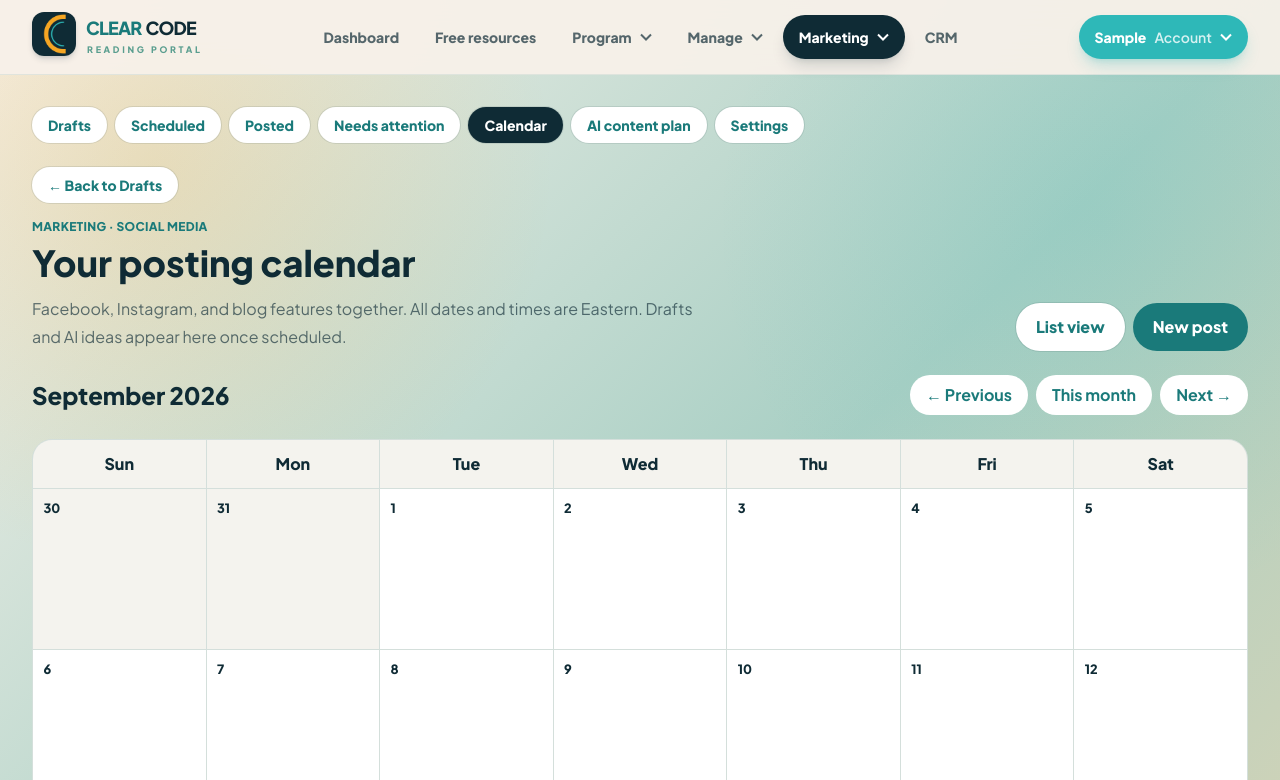
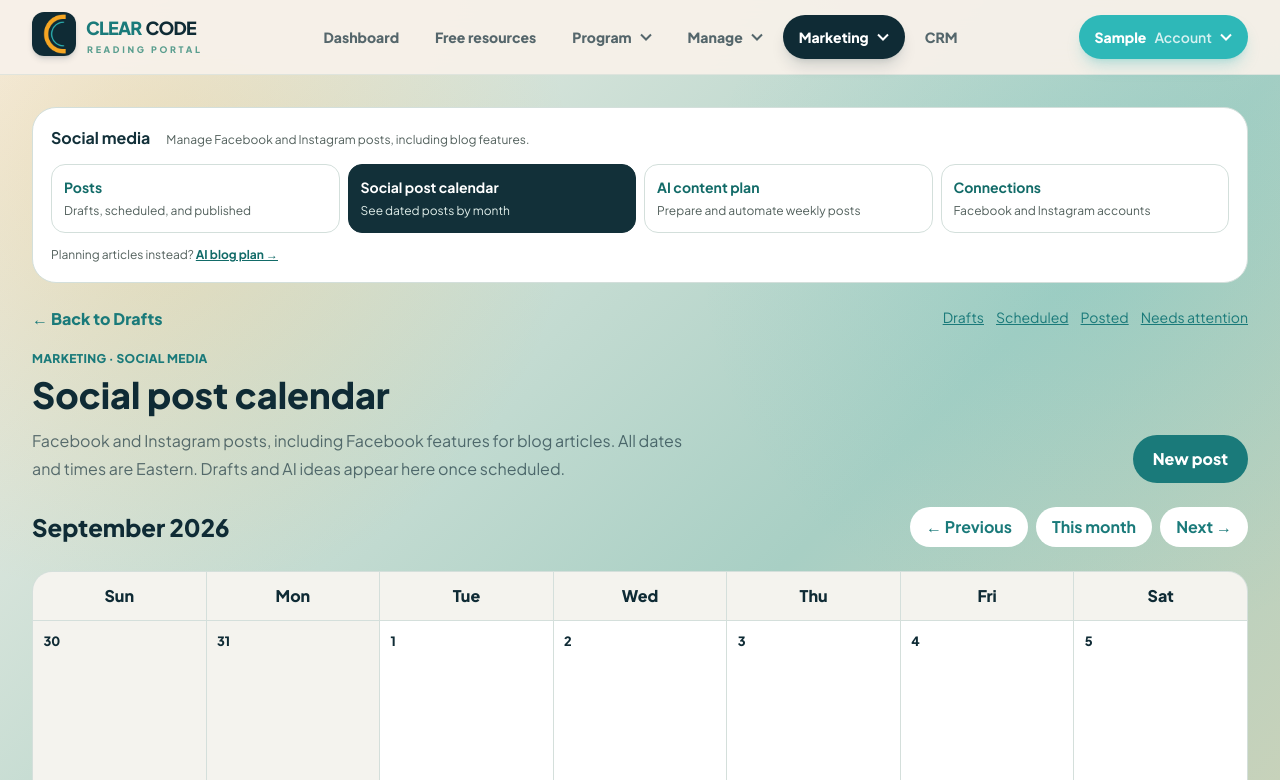
Before and after one commit to jamiegreene736-debug/ClearCodeReading, a Django app: page /portal/marketing/calendar/ in a window 1280 px wide. Shown: the top 780 px of the page. Run offline with Django 4.2, Linux system fonts and the light colour scheme; the visitor is signed in with stand-in values (Sample User, id 1); data that the repository does not hold is empty; parts of the project's set-up code (start-up, migrations or seed data) failed here and were passed over; some libraries are stand-ins or nearby versions.

Commit message:
Clarify social calendar and AI planner navigation (#201)
Co-authored-by: jamiegreene736-debug <271342203+jamiegreene736-debug@users.noreply.github.com>

```diff
--- /dev/null
+++ b/apps/social/static/social/navigation.css
@@ -0,0 +1,16 @@
+.social-workspace { margin-bottom: 24px; padding: 18px; border: 1px solid #d3dfdb; border-radius: 24px; background: #fff; }
+.social-workspace-heading { display: flex; flex-wrap: wrap; align-items: baseline; gap: 6px 16px; margin-bottom: 14px; }
+.social-workspace-heading strong { color: #123039; font-size: 16px; }
+.social-workspace-heading span, .social-workspace-related { color: #52605c; font-size: 12px; line-height: 1.6; }
+.social-workspace-links { display: grid; grid-template-columns: repeat(4, minmax(0, 1fr)); gap: 8px; }
+.social-workspace-links a { display: block; padding: 12px; border: 1px solid #d3dfdb; border-radius: 14px; color: #126b68; overflow-wrap: anywhere; }
+.social-workspace-links a strong { display: block; font-size: 14px; }
+.social-workspace-links a span { display: block; margin-top: 4px; font-size: 12px; line-height: 1.5; color: #52605c; }
+.social-workspace-links a:hover { background: #edf5f2; }
+.social-workspace-links a[aria-current="page"] { background: #123039; border-color: #123039; color: #fff; }
+.social-workspace-links a[aria-current="page"] span { color: #e0eeea; }
+.social-workspace a:focus-visible { outline: 3px solid #b97c22; outline-offset: 3px; }
+.social-workspace-related { margin-top: 12px; }
+.social-workspace-related a { color: #126b68; font-weight: 700; text-decoration: underline; }
+.social-workspace-return { display: flex; flex-wrap: wrap; justify-content: space-between; gap: 12px; margin-bottom: 20px; }
+@media (max-width: 767px) { .social-workspace-links { grid-template-columns: repeat(2, minmax(0, 1fr)); } .social-workspace { padding: 12px; } }
--- a/apps/social/test_schedule_views.py
+++ b/apps/social/test_schedule_views.py
@@ -261,7 +261,9 @@ class ScheduleViewsTests(TestCase):
         self.assertContains(
             self.client.get(reverse("social:edit", args=[post.pk])), "Delete post"
         )
-        self.assertContains(self.client.get(reverse("social:planner")), "Calendar view")
+        self.assertContains(
+            self.client.get(reverse("social:planner")), "Social post calendar"
+        )
 
     def test_schedule_picker_browses_months_without_changing_selection(self):
         post = self.post()
--- a/templates/portal/_header.html
+++ b/templates/portal/_header.html
@@ -74,7 +74,7 @@
             <p class="px-3 pb-2 text-xs font-black uppercase tracking-[0.16em] text-mediumTeal">Marketing</p>
             <ul class="grid gap-1">
               <li><a data-testid="social-media-menu-link" href="{% url 'social:queue' %}" class="focus-ring block rounded-2xl px-3 py-3 hover:bg-linen"><span class="block font-black">Social media</span><span class="mt-1 block text-xs text-ink/60">Draft, schedule, and publish Facebook and Instagram posts</span></a></li>
-              <li><a href="{% url 'social:calendar' %}" class="focus-ring block rounded-2xl px-3 py-3 hover:bg-linen"><span class="block font-black">Posting calendar</span><span class="mt-1 block text-xs text-ink/60">See social posts and blog features by date</span></a></li>
+              <li><a href="{% url 'social:calendar' %}" class="focus-ring block rounded-2xl px-3 py-3 hover:bg-linen"><span class="block font-black">Social post calendar</span><span class="mt-1 block text-xs text-ink/60">See social posts and blog features by date</span></a></li>
               <li><a href="{% url 'social:planner' %}" class="focus-ring block rounded-2xl px-3 py-3 hover:bg-linen"><span class="block font-black">AI content plan</span><span class="mt-1 block text-xs text-ink/60">Preview and automate weekly social posts</span></a></li>
               <li><a href="{% url 'blog_manage:planner' %}" class="focus-ring block rounded-2xl px-3 py-3 hover:bg-linen"><span class="block font-black">AI blog plan</span><span class="mt-1 block text-xs text-ink/60">Weekly articles and linked Facebook features</span></a></li>
               <li><a data-testid="social-settings-menu-link" href="{% url 'social:settings' %}" class="focus-ring block rounded-2xl px-3 py-3 hover:bg-linen"><span class="block font-black">Settings</span><span class="mt-1 block text-xs text-ink/60">Sign in to connect Facebook, Instagram, or both</span></a></li>
--- a/templates/social/_navigation.html
+++ b/templates/social/_navigation.html
@@ -1,12 +1,23 @@
-<nav class="mb-6 flex flex-wrap gap-2" aria-label="Social marketing">
-  <a href="{% url 'social:queue' %}?tab=drafts" {% if nav.active == 'drafts' %}aria-current="page"{% endif %} class="focus-ring rounded-full px-4 py-2 text-sm font-black ring-1 ring-ink/10 {% if nav.active == 'drafts' %}bg-ink text-white{% else %}bg-white text-deepTeal{% endif %}">Drafts</a>
-  <a href="{% url 'social:queue' %}?tab=scheduled" {% if nav.active == 'scheduled' %}aria-current="page"{% endif %} class="focus-ring rounded-full px-4 py-2 text-sm font-black ring-1 ring-ink/10 {% if nav.active == 'scheduled' %}bg-ink text-white{% else %}bg-white text-deepTeal{% endif %}">Scheduled</a>
-  <a href="{% url 'social:queue' %}?tab=posted" {% if nav.active == 'posted' %}aria-current="page"{% endif %} class="focus-ring rounded-full px-4 py-2 text-sm font-black ring-1 ring-ink/10 {% if nav.active == 'posted' %}bg-ink text-white{% else %}bg-white text-deepTeal{% endif %}">Posted</a>
-  <a href="{% url 'social:queue' %}?tab=attention" {% if nav.active == 'attention' %}aria-current="page"{% endif %} class="focus-ring rounded-full px-4 py-2 text-sm font-black ring-1 ring-ink/10 {% if nav.active == 'attention' %}bg-ink text-white{% else %}bg-white text-deepTeal{% endif %}">Needs attention</a>
-  <a href="{% if nav.label == 'Calendar' %}{{ nav.url }}{% else %}{% url 'social:calendar' %}?return_to={{ nav.link_origin }}{% endif %}" {% if nav.active == 'calendar' %}aria-current="page"{% endif %} class="focus-ring rounded-full px-4 py-2 text-sm font-black ring-1 ring-ink/10 {% if nav.active == 'calendar' %}bg-ink text-white{% else %}bg-white text-deepTeal{% endif %}">Calendar</a>
-  <a href="{% url 'social:planner' %}?return_to={{ nav.link_origin }}" {% if nav.active == 'planner' %}aria-current="page"{% endif %} class="focus-ring rounded-full px-4 py-2 text-sm font-black ring-1 ring-ink/10 {% if nav.active == 'planner' %}bg-ink text-white{% else %}bg-white text-deepTeal{% endif %}">AI content plan</a>
-  <a href="{% url 'social:settings' %}?return_to={{ nav.link_origin }}" {% if nav.active == 'settings' or nav.active == 'choose_page' %}aria-current="page"{% endif %} class="focus-ring rounded-full px-4 py-2 text-sm font-black ring-1 ring-ink/10 {% if nav.active == 'settings' or nav.active == 'choose_page' %}bg-ink text-white{% else %}bg-white text-deepTeal{% endif %}">Settings</a>
-</nav>
+{% load static %}
+<link rel="stylesheet" href="{% static 'social/navigation.css' %}">
+<section class="social-workspace" aria-label="Social media workspace">
+  <div class="social-workspace-heading"><strong>Social media</strong><span>Manage Facebook and Instagram posts, including blog features.</span></div>
+  <nav class="social-workspace-links" aria-label="Social marketing">
+    <a href="{% url 'social:queue' %}?tab=scheduled" {% if nav.active == 'drafts' or nav.active == 'scheduled' or nav.active == 'posted' or nav.active == 'attention' %}aria-current="page"{% endif %}><strong>Posts</strong><span>Drafts, scheduled, and published</span></a>
+    <a href="{% if nav.label == 'Calendar' %}{{ nav.url }}{% else %}{% url 'social:calendar' %}?return_to={{ nav.link_origin }}{% endif %}" {% if nav.active == 'calendar' %}aria-current="page"{% endif %}><strong>Social post calendar</strong><span>See dated posts by month</span></a>
+    <a href="{% url 'social:planner' %}?return_to={{ nav.link_origin }}" {% if nav.active == 'planner' %}aria-current="page"{% endif %}><strong>AI content plan</strong><span>Prepare and automate weekly posts</span></a>
+    <a href="{% url 'social:settings' %}?return_to={{ nav.link_origin }}" {% if nav.active == 'settings' or nav.active == 'choose_page' %}aria-current="page"{% endif %}><strong>Connections</strong><span>Facebook and Instagram accounts</span></a>
+  </nav>
+  <p class="social-workspace-related">Planning articles instead? <a href="{% url 'blog_manage:planner' %}">AI blog plan →</a></p>
+</section>
 {% if nav.active != 'drafts' and nav.active != 'scheduled' and nav.active != 'posted' and nav.active != 'attention' %}
-  <a href="{{ nav.back_url }}" data-testid="social-back" class="focus-ring mb-4 inline-flex rounded-full bg-white px-4 py-2 text-sm font-black text-deepTeal ring-1 ring-ink/10">← Back to {{ nav.back_label }}</a>
+  <div class="social-workspace-return">
+    <a href="{{ nav.back_url }}" data-testid="social-back" class="focus-ring font-black text-deepTeal">← Back to {{ nav.back_label }}</a>
+    <nav aria-label="Post lists" class="flex flex-wrap gap-3 text-sm text-deepTeal">
+      <a class="focus-ring underline" href="{% url 'social:queue' %}?tab=drafts">Drafts</a>
+      <a class="focus-ring underline" href="{% url 'social:queue' %}?tab=scheduled">Scheduled</a>
+      <a class="focus-ring underline" href="{% url 'social:queue' %}?tab=posted">Posted</a>
+      <a class="focus-ring underline" href="{% url 'social:queue' %}?tab=attention">Needs attention</a>
+    </nav>
+  </div>
 {% endif %}
--- a/templates/social/calendar.html
+++ b/templates/social/calendar.html
@@ -5,7 +5,7 @@
 </style>{% endblock %}
 {% block content %}{% load social_navigation %}{% social_navigation post as nav %}{% include "social/_navigation.html" %}{% timezone "America/New_York" %}
 <div class="pb-8" data-testid="social-calendar">
-<div class="flex flex-wrap items-end justify-between gap-4"><div><p class="text-xs font-black uppercase tracking-wide text-deepTeal">Marketing · Social media</p><h1 class="mt-2 text-4xl font-black">Your posting calendar</h1><p class="mt-3 max-w-2xl leading-7 text-ink/65">Facebook, Instagram, and blog features together. All dates and times are Eastern. Drafts and AI ideas appear here once scheduled.</p></div><div class="flex flex-wrap gap-2"><a href="{% url 'social:queue' %}?tab=scheduled" class="focus-ring rounded-full bg-white px-5 py-3 font-black text-deepTeal ring-1 ring-ink/10">List view</a><a href="{% url 'social:new' %}?return_to={{ nav.link_origin }}" class="focus-ring rounded-full bg-deepTeal px-5 py-3 font-black text-white">New post</a></div></div>
+<div class="flex flex-wrap items-end justify-between gap-4"><div><p class="text-xs font-black uppercase tracking-wide text-deepTeal">Marketing · Social media</p><h1 class="mt-2 text-4xl font-black">Social post calendar</h1><p class="mt-3 max-w-2xl leading-7 text-ink/65">Facebook and Instagram posts, including Facebook features for blog articles. All dates and times are Eastern. Drafts and AI ideas appear here once scheduled.</p></div><div class="flex flex-wrap gap-2"><a href="{% url 'social:new' %}?return_to={{ nav.link_origin }}" class="focus-ring rounded-full bg-deepTeal px-5 py-3 font-black text-white">New post</a></div></div>
 <nav class="my-6 flex flex-wrap items-center justify-between gap-3" aria-label="Calendar months"><h2 class="text-2xl font-black">{{ focus|date:"F Y" }}</h2><div class="flex gap-2"><a rel="prev" aria-label="Previous month" href="?month={{ previous }}&amp;return_to={{ nav.origin }}" class="focus-ring rounded-full bg-white px-4 py-2 font-bold text-deepTeal">← Previous</a><a href="?month={{ today_month }}&amp;return_to={{ nav.origin }}" class="focus-ring rounded-full bg-white px-4 py-2 font-bold text-deepTeal">This month</a><a rel="next" aria-label="Next month" href="?month={{ following }}&amp;return_to={{ nav.origin }}" class="focus-ring rounded-full bg-white px-4 py-2 font-bold text-deepTeal">Next →</a></div></nav>
 <div class="social-calendar" aria-label="{{ focus|date:'F Y' }} posting calendar">
 {% for weekday in weekdays %}<div class="calendar-weekday">{{ weekday }}</div>{% endfor %}
--- a/templates/social/planner.html
+++ b/templates/social/planner.html
@@ -8,8 +8,7 @@
 {% timezone "America/New_York" %}
 <div class="pb-8" data-testid="content-plan">
   <div class="flex flex-col gap-4 sm:flex-row sm:items-end sm:justify-between">
-    <div><p class="text-xs font-black uppercase tracking-[0.16em] text-deepTeal">Marketing · Weekly content</p><h1 class="mt-1 text-4xl font-black tracking-tight text-ink">Your next four weeks</h1><p class="mt-2 max-w-2xl leading-7 text-ink/65">Thoughtful reading content, ready ahead of time. One idea and image each week, with a caption written for each platform.</p></div>
-    <a href="{% url 'social:calendar' %}?return_to=planner" class="focus-ring rounded-full bg-white px-5 py-3 text-center font-black text-deepTeal ring-1 ring-ink/10">Calendar view</a><a href="{{ nav.url }}" class="focus-ring rounded-full bg-white px-5 py-3 text-center font-black text-deepTeal ring-1 ring-ink/10">Back to {{ nav.label }}</a>
+    <div><p class="text-xs font-black uppercase tracking-[0.16em] text-deepTeal">Marketing · Social media</p><h1 class="mt-1 text-4xl font-black tracking-tight text-ink">AI content plan</h1><p class="mt-2 max-w-2xl leading-7 text-ink/65">Your next four weeks of Facebook and Instagram posts. One idea and image each week, with a caption written for each platform.</p></div>
   </div>
   <div class="mt-6 flex flex-wrap items-center justify-between gap-4 rounded-3xl bg-white p-5 ring-1 ring-ink/10">
     <div><span class="rounded-full bg-linen px-3 py-1 text-sm font-black text-deepTeal">{{ plan.get_mode_display }}</span><p class="mt-3 text-sm text-ink/65">{% if plan.mode == 'automatic' %}New weeks are prepared and scheduled automatically after an AI editorial check.{% elif plan.mode == 'review' %}New weeks are prepared as drafts. You choose what to schedule.{% else %}Nothing new is prepared or scheduled automatically.{% endif %}</p></div>
--- a/templates/social/queue.html
+++ b/templates/social/queue.html
@@ -3,6 +3,7 @@
 {% block content %}
 {% load social_navigation %}
 {% social_navigation post as nav %}
+{% include "social/_navigation.html" %}
 <div class="pb-8" data-testid="social-queue">
   <div class="flex flex-col gap-5 sm:flex-row sm:items-end sm:justify-between">
     <div>
@@ -15,7 +16,7 @@
         {% else %}Posts waiting to go out. Times are Eastern. Change the date or cancel any of them until the minute it sends.{% endif %}
       </p>
     </div>
-    <div class="flex flex-wrap gap-2"><a href="{% url 'blog_manage:planner' %}" class="focus-ring rounded-full bg-white px-5 py-3 font-black text-deepTeal ring-1 ring-deepTeal/20">AI blog plan</a><a href="{% url 'social:planner' %}?return_to={{ nav.origin }}" class="focus-ring inline-flex items-center rounded-full bg-white px-6 py-3 font-black text-deepTeal ring-1 ring-deepTeal/20">AI content plan</a>
+    <div class="flex flex-wrap gap-2">
     <a href="{% url 'social:new' %}?return_to={{ nav.origin }}" class="focus-ring inline-flex shrink-0 items-center justify-center rounded-full bg-deepTeal px-6 py-3 font-black text-white shadow-lg shadow-deepTeal/25">New post</a></div>
   </div>
 
@@ -30,7 +31,6 @@
     </a>
   </div>
 
-  <div class="mt-5"><a href="{% url 'social:calendar' %}?return_to={{ nav.origin }}" class="focus-ring inline-flex rounded-full bg-white px-5 py-3 font-black text-deepTeal ring-1 ring-deepTeal/20">Calendar view</a></div>
   <nav class="mt-6 flex flex-wrap gap-2" aria-label="Post lists">
     {% for key, label in tabs %}
       <a href="?tab={{ key }}" data-testid="social-tab-{{ key }}" {% if tab == key %}aria-current="page"{% endif %} class="focus-ring inline-flex items-center gap-2 rounded-full px-4 py-2 text-sm font-black ring-1 {% if tab == key %}bg-ink text-white ring-ink{% else %}bg-white text-ink/70 ring-ink/10{% endif %}">
```
Also changed, not shown: apps/social/test_navigation.py (+39 -0 lines), docs/SOCIAL_MEDIA_PLAN.md (+21 -0 lines), tests/browser/social-navigation.spec.js (added, +54 -0 lines), tests/browser/social-preview.spec.js (+1 -0 lines), .github/workflows/social.yml.
